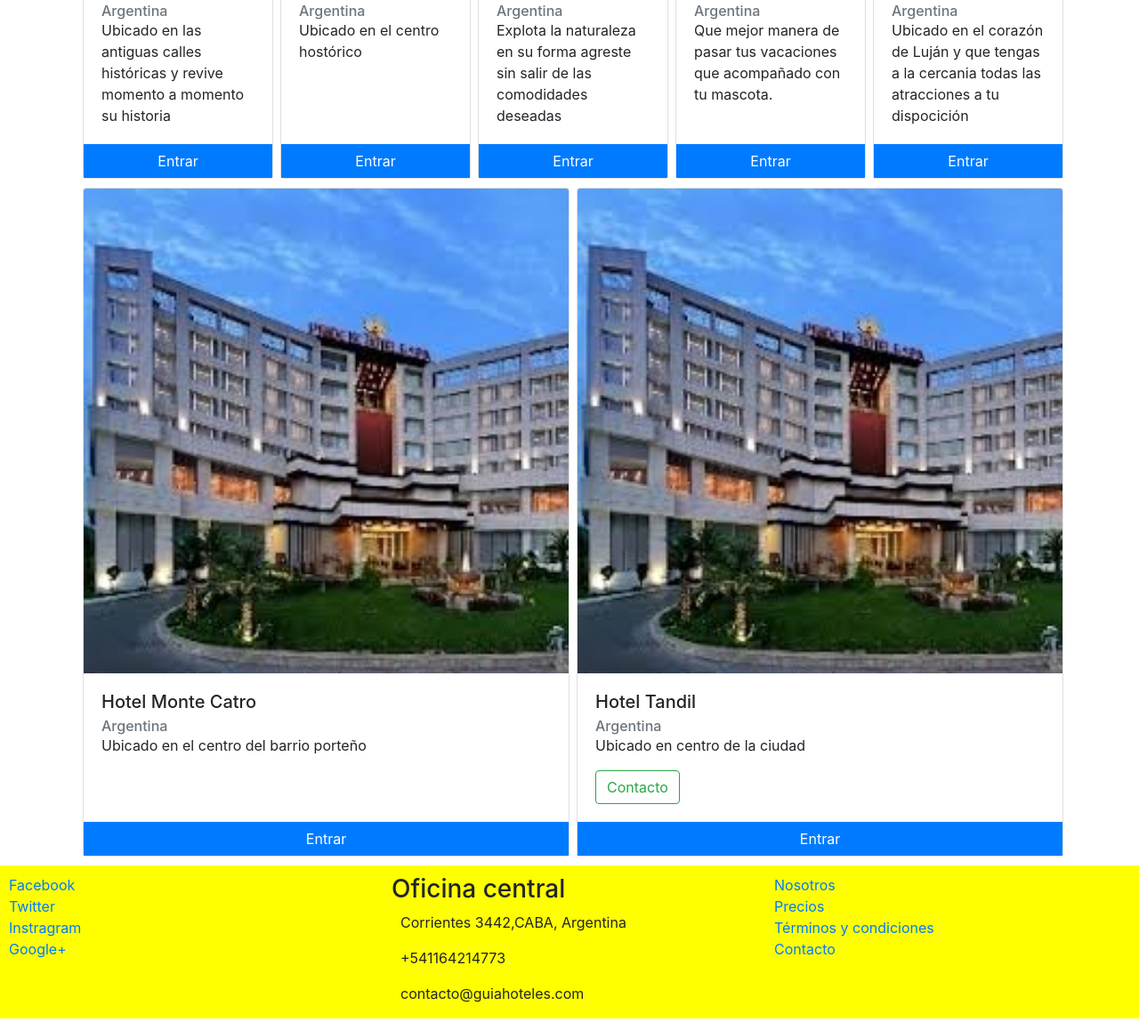
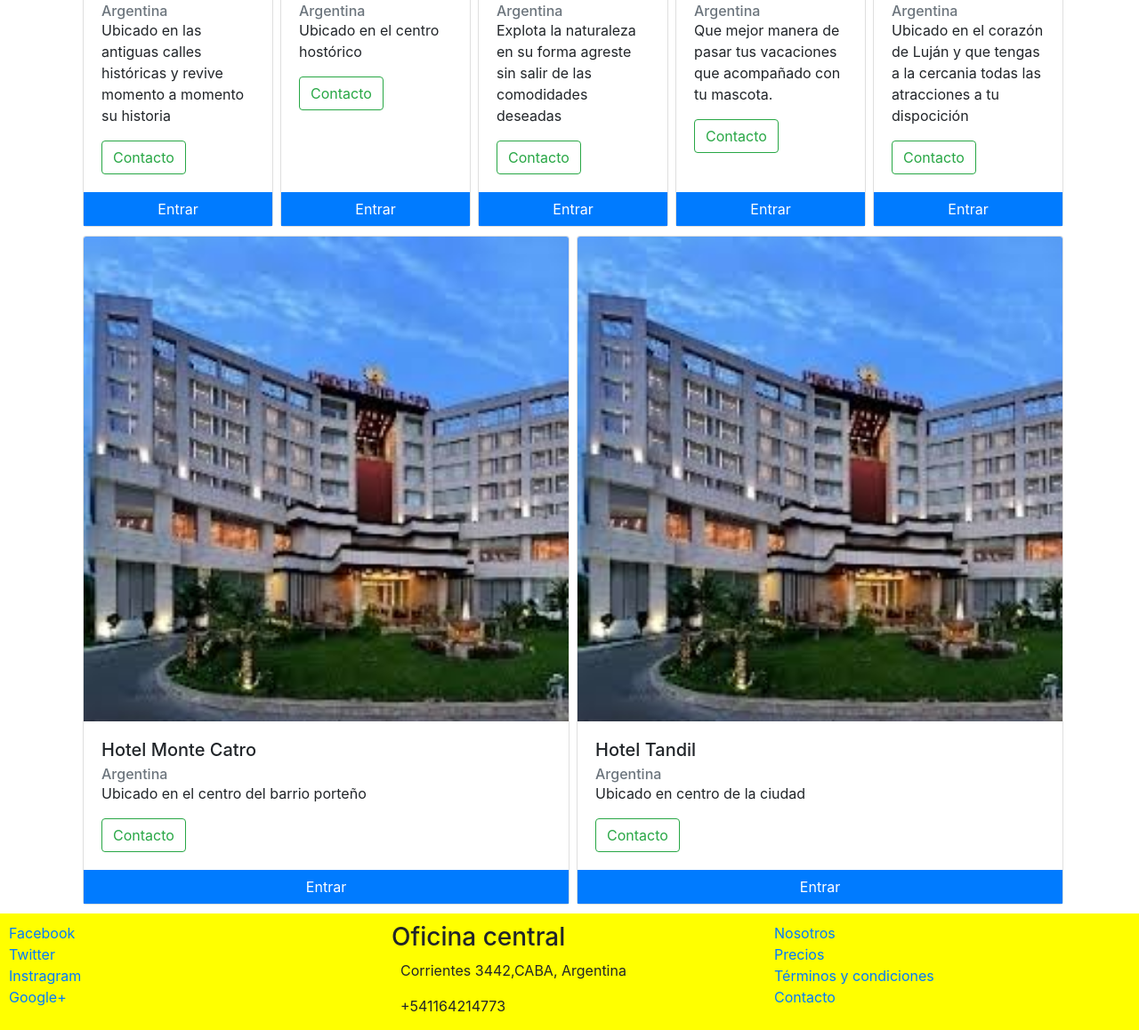
Before and after one commit to kalaniz0018/guia-hoteles-1er-proy-nodejs, a website: page index.html in a window 1280 px wide. Shown: the part 688-1846 px from the top of the page at 89% size. Drawn offline with nearby package versions, Linux system fonts and the light colour scheme; a web font is replaced by a local one.

Commit message:
Agregando a todos los Hoteles

```diff
--- a/index.html
+++ b/index.html
@@ -97,6 +97,8 @@
           <h6 class="card-subtitle text-muted">Argentina</h6>
           <p class="card-text">Ubicado en el corazón de Luján y que tengas a la cercania todas las atracciones a tu
             dispocición</p>
+          <button type="button" class="btn btn-outline-success" data-toggle="modal"
+            data-target="#contacto">Contacto</button>
         </div>
         <div>
           <button class="btn btn-primary btn-entrar"><span class="oi oi-plus"></span>Entrar</button>
@@ -109,6 +111,8 @@
           <h5 class="card-title">Hotel Pedigree</h5>
           <h6 class="card-subtitle text-muted">Argentina</h6>
           <p class="card-text">Que mejor manera de pasar tus vacaciones que acompañado con tu mascota.</p>
+          <button type="button" class="btn btn-outline-success" data-toggle="modal"
+            data-target="#contacto">Contacto</button>
         </div>
         <div>
           <button class="btn btn-primary btn-entrar"><span class="oi oi-plus"></span>Entrar</button>
@@ -121,6 +125,8 @@
           <h5 class="card-title">Hotel Natural</h5>
           <h6 class="card-subtitle text-muted">Argentina</h6>
           <p class="card-text">Explota la naturaleza en su forma agreste sin salir de las comodidades deseadas</p>
+          <button type="button" class="btn btn-outline-success" data-toggle="modal"
+            data-target="#contacto">Contacto</button>
         </div>
         <div>
           <button class="btn btn-primary btn-entrar"><span class="oi oi-plus"></span>Entrar</button>
@@ -133,6 +139,8 @@
           <h5 class="card-title">Hotel Lima</h5>
           <h6 class="card-subtitle text-muted">Argentina</h6>
           <p class="card-text">Ubicado en el centro hostórico</p>
+          <button type="button" class="btn btn-outline-success" data-toggle="modal"
+            data-target="#contacto">Contacto</button>
         </div>
         <div>
           <button class="btn btn-primary btn-entrar"><span class="oi oi-plus"></span>Entrar</button>
@@ -145,6 +153,8 @@
           <h5 class="card-title">Hotel Argentina</h5>
           <h6 class="card-subtitle text-muted">Argentina</h6>
           <p class="card-text">Ubicado en las antiguas calles históricas y revive momento a momento su historia</p>
+          <button type="button" class="btn btn-outline-success" data-toggle="modal"
+            data-target="#contacto">Contacto</button>
         </div>
         <div>
           <button class="btn btn-primary btn-entrar"><span class="oi oi-plus"></span>Entrar</button>
@@ -157,10 +167,11 @@
           <h5 class="card-title">Hotel Tandil</h5>
           <h6 class="card-subtitle text-muted">Argentina</h6>
           <p class="card-text">Ubicado en centro de la ciudad</p>
-          <button type="button"  class="btn btn-outline-success" data-toggle="modal" data-target="#contacto" >Contacto</button>
+          <button type="button" class="btn btn-outline-success" data-toggle="modal"
+            data-target="#contacto">Contacto</button>
         </div>
         <div>
-          <button type="button"  class="btn btn-primary btn-entrar"><span class="oi oi-plus"></span>Entrar</button>
+          <button type="button" class="btn btn-primary btn-entrar"><span class="oi oi-plus"></span>Entrar</button>
         </div>
       </div>
 
@@ -170,6 +181,8 @@
           <h5 class="card-title">Hotel Monte Catro</h5>
           <h6 class="card-subtitle text-muted">Argentina</h6>
           <p class="card-text">Ubicado en el centro del barrio porteño</p>
+          <button type="button" class="btn btn-outline-success" data-toggle="modal"
+            data-target="#contacto">Contacto</button>
         </div>
         <div>
           <button class="btn btn-primary btn-entrar"><span class="oi oi-plus"></span>Entrar</button>
@@ -205,7 +218,7 @@
       </div>
     </div>
   </div>
- </div>
+  </div>
 
   <footer>
     <div class="row">
```
